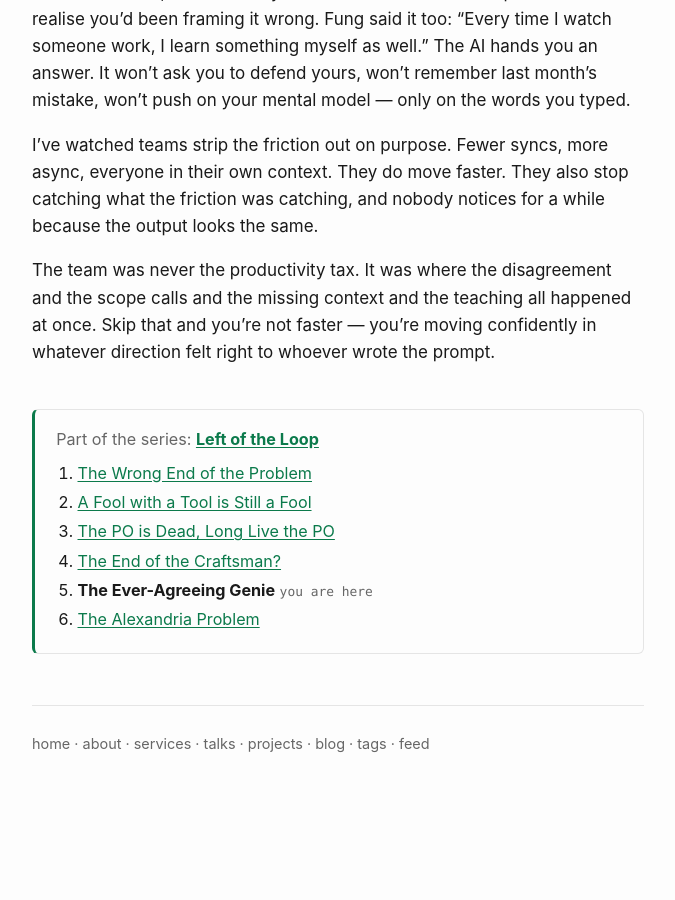
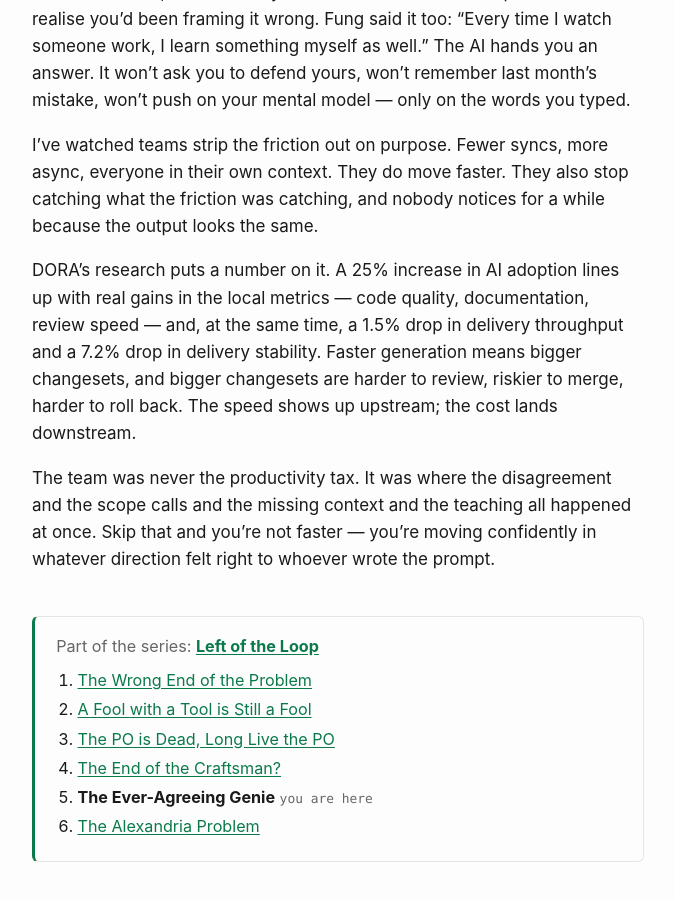
Before and after one commit to aepfli/aepfli.github.io, a Jekyll site: the page built from _posts/2026-06-26-The-Ever-Agreeing-Genie.md, in a window 1280 px wide and 900 px high, scrolled down 1272 px. Shown: the whole window, without its empty margins (302-977 px from the left). Built offline with Jekyll 4.4.1, drawn with Linux system fonts in a browser that asks for light colours; comment, search, counter and statistics services are not loaded; before the commit the page ends 2078 px from its top, so only the background shows below that.

Commit message:
Add DORA AI-adoption stats to "The Ever-Agreeing Genie"
Ground the friction-removal argument with DORA's finding: AI adoption
improves local metrics but correlates with drops in delivery throughput
and stability as changesets grow.

Co-Authored-By: Claude Opus 4.8 (1M context) <noreply@anthropic.com>

```diff
--- a/_posts/2026-06-26-The-Ever-Agreeing-Genie.md
+++ b/_posts/2026-06-26-The-Ever-Agreeing-Genie.md
@@ -64,6 +64,11 @@ Fewer syncs, more async, everyone in their own context.
 They do move faster.
 They also stop catching what the friction was catching, and nobody notices for a while because the output looks the same.
 
+DORA's research puts a number on it.
+A 25% increase in AI adoption lines up with real gains in the local metrics — code quality, documentation, review speed — and, at the same time, a 1.5% drop in delivery throughput and a 7.2% drop in delivery stability.
+Faster generation means bigger changesets, and bigger changesets are harder to review, riskier to merge, harder to roll back.
+The speed shows up upstream; the cost lands downstream.
+
 The team was never the productivity tax.
 It was where the disagreement and the scope calls and the missing context and the teaching all happened at once.
 Skip that and you're not faster — you're moving confidently in whatever direction felt right to whoever wrote the prompt.
```
